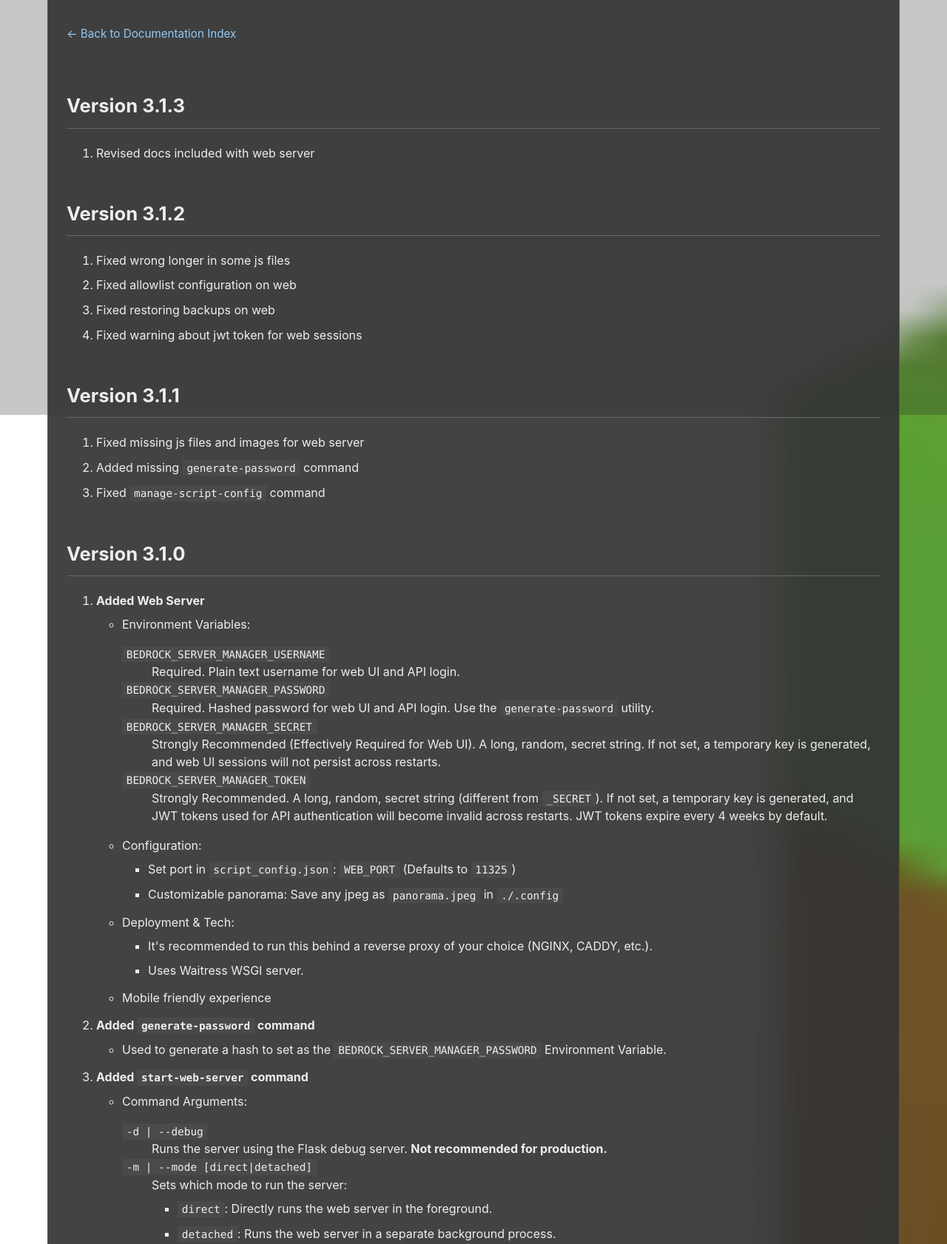
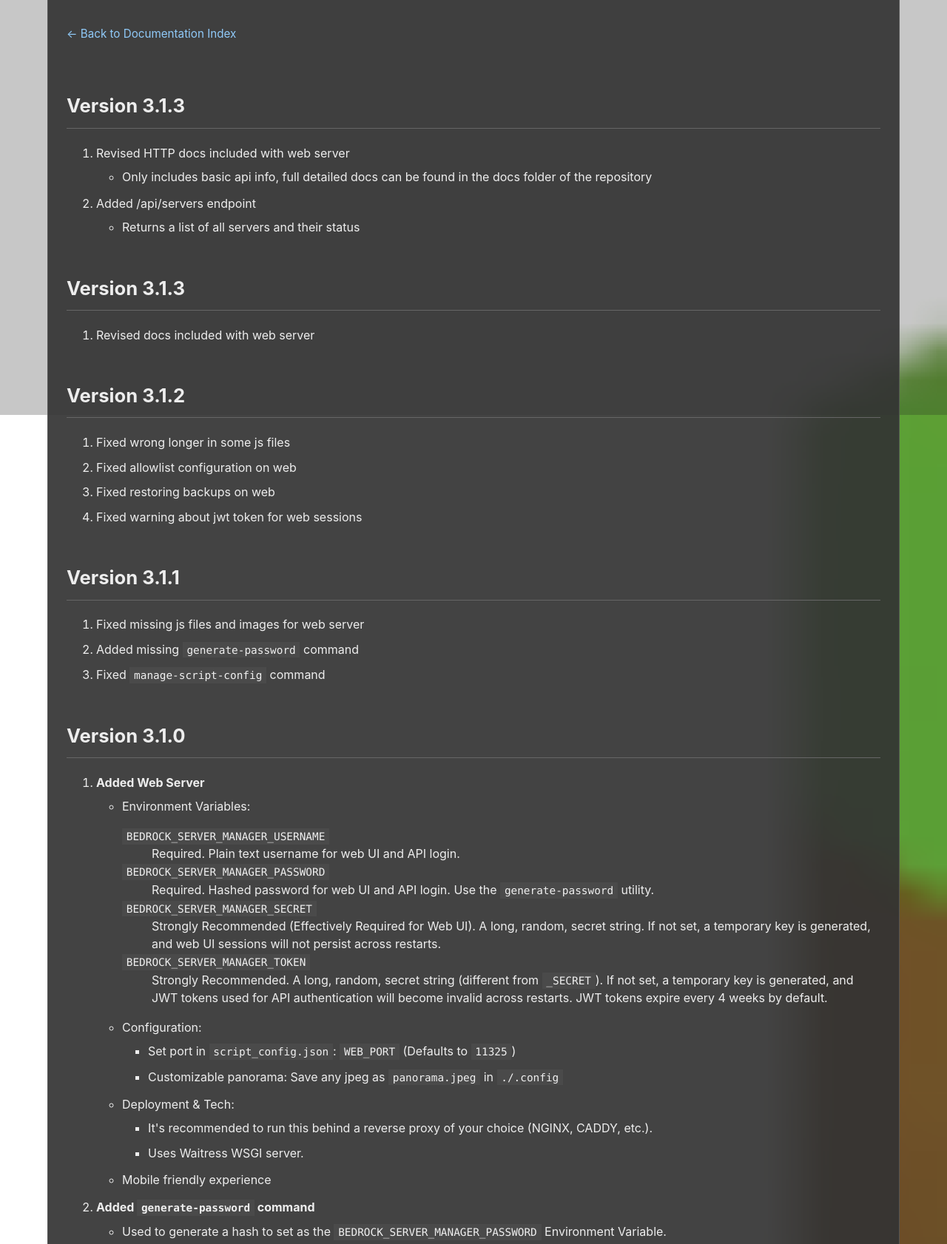
Before and after one commit to mmorys/bedrock-server-manager, a Flask app: page /docs/changelog in a window 1280 px wide. Shown: the part 239-1921 px from the top of the page at 74% size. Run offline with Flask 3, Linux system fonts and the light colour scheme; parts of the project's set-up code (start-up, migrations or seed data) failed here and were passed over.

Commit message:
3.1.4 changelog

```diff
--- a/bedrock_server_manager/web/templates/changelog.html
+++ b/bedrock_server_manager/web/templates/changelog.html
@@ -182,6 +182,23 @@
     <p class="back-to-docs-link">
         <a href="{{ url_for('doc_routes.doc_index') }}">← Back to Documentation Index</a>
     </p>
+
+    {# --- Version 3.1.4 --- #}
+    <h2>Version 3.1.3</h2>
+    <ol>
+        <li>
+            Revised HTTP docs included with web server
+            <ul>
+                <li>Only includes basic api info, full detailed docs can be found in the docs folder of the repository</li>
+            </ul>
+        </li>
+        <li>
+            Added /api/servers endpoint
+            <ul>
+                <li>Returns a list of all servers and their status</li>
+            </ul>
+        </li>
+    </ol>
 
     {# --- Version 3.1.3 --- #}
     <h2>Version 3.1.3</h2>
```
Also changed, not shown: docs/CHANGELOG.md.
